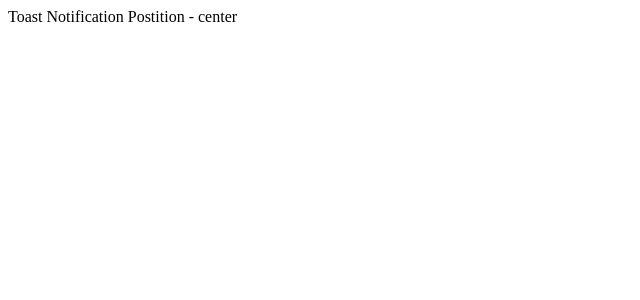
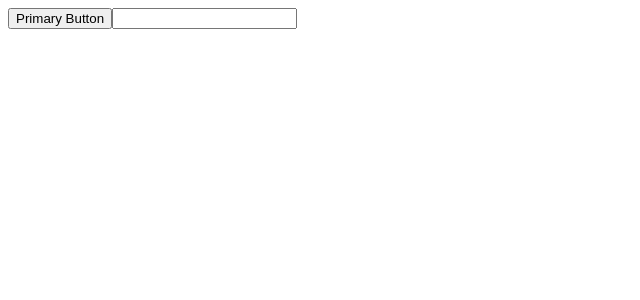
Before and after one commit to Chandraprakash-Darji/reactjs-learning, a React (Create React App) app in the folder typescript-app/: page / in a window 1280 px wide. Shown: the top 300 px of the page, without its empty margins (0-640 px from the left). Built offline with nearby package versions, Linux system fonts and the light colour scheme.

Commit message:
Wraping HTML Element

```diff
--- a/typescript-app/src/App.tsx
+++ b/typescript-app/src/App.tsx
@@ -1,9 +1,14 @@
-import Toast from "./components/templateLiterals/Toast";
+import CustomButton from "./components/html/Button";
+import CustomInput from "./components/html/CustomInput";
 
 function App() {
   return (
     <div className="App">
-      <Toast position="center" />
+      <CustomButton variant="primary" onClick={() => console.log("clicked")}>
+        Primary Button
+      </CustomButton>
+      <CustomInput />
+
     </div>
   );
 }
--- /dev/null
+++ b/typescript-app/src/components/html/Button.tsx
@@ -0,0 +1,13 @@
+type ButtonProps = {
+  variant: "primary" | "secondary";
+} & React.ComponentProps<"button">;
+
+const CustomButton = ({ variant, children, ...rest }: ButtonProps) => {
+  return (
+    <button className={`class-with-${variant}`} {...rest}>
+      {children}
+    </button>
+  );
+};
+
+export default CustomButton;
--- /dev/null
+++ b/typescript-app/src/components/html/CustomInput.tsx
@@ -0,0 +1,6 @@
+type CustomInputProps = React.ComponentProps<"input">;
+const CustomInput = (props: CustomInputProps) => {
+  return <input {...props} />;
+};
+
+export default CustomInput;
```
